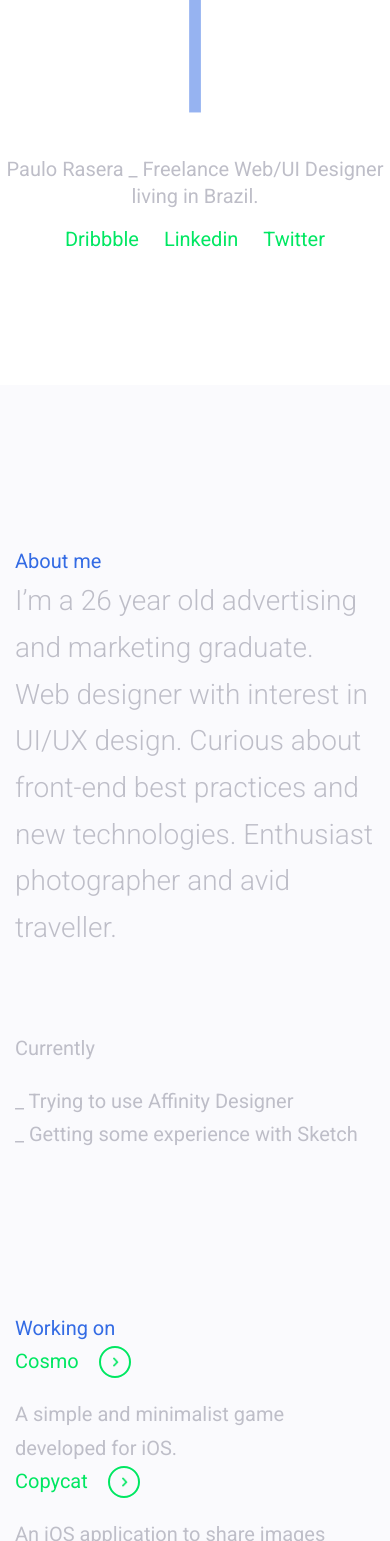
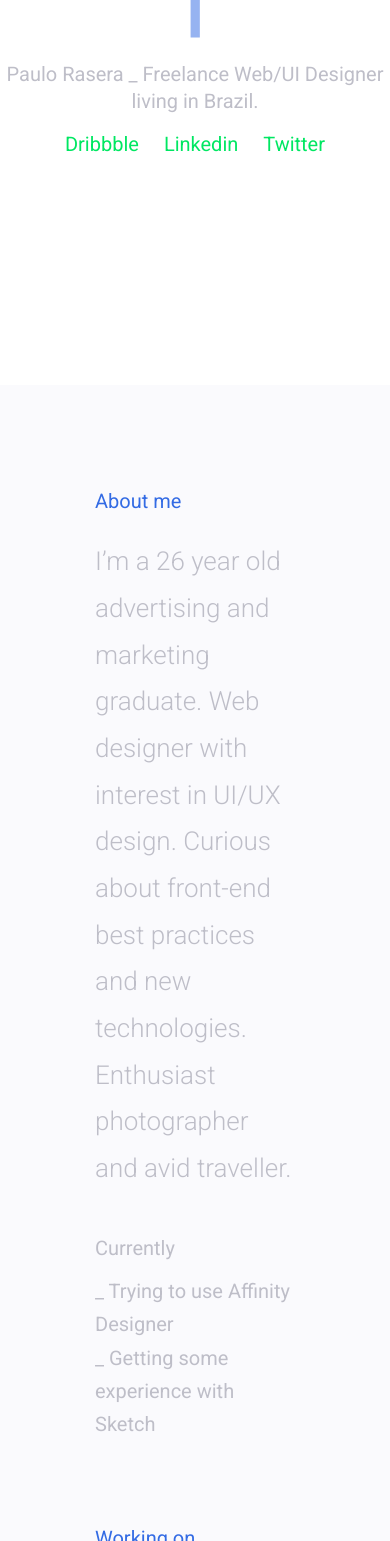
Before and after one commit to moisespio/rasera, a plain HTML site: page index.html in a window 390 px wide. Shown: the part 459-2000 px from the top of the page. Drawn offline with Linux system fonts and the light colour scheme.

Commit message:
A lot of ajustments

```diff
--- a/index.html
+++ b/index.html
@@ -1,5 +1,5 @@
 <!doctype html>
-<html class="no-js" lang="">
+<html class="no-js" lang="en-US">
 
 <head>
     <meta charset="utf-8">
@@ -12,12 +12,12 @@
     <link rel="stylesheet" href="public/styles/main.css">
 </head>
 
-<body>
-    <a href="mailto:hi@rasera.me" class="hi" data-2200-start="transform: translateY(0px);" data-2400="transform: translateY(-80px)"><span>Hi</span></a>
+<body id="skrollr-body">
+    <a href="mailto:hi@rasera.me" class="hi"><span>Hi</span></a>
 
     <section id="presentation">
         <div class="content">
-            <div data-0="transform: translateY(0px);" data-1000="transform: translateY(-500px)">
+            <div data-0-start="transform: translateY(0px);" data-1000="transform: translateY(-500px)">
                 <h1></h1>
                 <h3>Paulo Rasera _ Freelance Web/UI Designer living in Brazil.</h3>
                 <ul>
@@ -62,8 +62,7 @@
                 </div>
                 <div class="col-md-4">
                     <a href="#one">Cosmo</a>
-                    <p>A simple and minimalist game
-                        <br>developed for iOS.</p>
+                    <p>A simple and minimalist game developed for iOS.</p>
                 </div>
                 <div class="col-md-4">
                     <a href="#two">Copycat</a>
--- a/public/scripts/all.js
+++ b/public/scripts/all.js
@@ -13,4 +13,7 @@ $('.carousel').owlCarousel({
     dots: false,
 });
 
-var s = skrollr.init();
+var istouchdevice = 'ontouchstart' in document.documentElement;
+if(!istouchdevice){
+    var s = skrollr.init();
+};
--- a/sources/scripts/app.js
+++ b/sources/scripts/app.js
@@ -13,4 +13,7 @@ $('.carousel').owlCarousel({
     dots: false,
 });
 
-var s = skrollr.init();
+var istouchdevice = 'ontouchstart' in document.documentElement;
+if(!istouchdevice){
+    var s = skrollr.init();
+};
--- a/sources/styles/base/_page.scss
+++ b/sources/styles/base/_page.scss
@@ -1,8 +1,16 @@
-@keyframes shake{
-	0% { transform: rotateZ(0deg) translate(-50%, -50%); }
-    35% { transform: rotateZ(-6deg) translate(-50%, -50%); }
-    65% { transform: rotateZ(3deg) translate(-50%, -50%); }
-	100% { transform: rotateZ(0deg) translate(-50%, -50%); }
+@keyframes shake {
+    0% {
+        transform: rotateZ(0deg) translate(-50%, -50%);
+    }
+    35% {
+        transform: rotateZ(-6deg) translate(-50%, -50%);
+    }
+    65% {
+        transform: rotateZ(3deg) translate(-50%, -50%);
+    }
+    100% {
+        transform: rotateZ(0deg) translate(-50%, -50%);
+    }
 }
 
 body {
@@ -43,3 +51,13 @@ body {
         }
     }
 }
+
+::-moz-selection {
+    background: $green;
+    color: white;
+}
+
+::selection {
+    background: $green;
+    color: white;
+}
--- a/sources/styles/sections/_about.scss
+++ b/sources/styles/sections/_about.scss
@@ -1,6 +1,6 @@
 #about {
     background: $light-grey;
-    padding: 160px 0 80px 0;
+    padding: 160px 0 20px 0;
     line-height: 25pt;
     color: $grey;
     h2 {
@@ -13,6 +13,5 @@
     }
     h4 {
         margin: 80px 0 20px;
-        margin: 80px 0 20px;
     }
 }
--- a/sources/styles/sections/_media.scss
+++ b/sources/styles/sections/_media.scss
@@ -1,48 +1,79 @@
-/*@media (max-width: 992px) {
-    // Presentation Title
-    #presentation .content h1 {
-        font-size: 80px;
+/* Tablets */
+
+@media (max-width: 992px) {
+    /* Font size */
+
+    #presentation .content,
+    #about,
+    #details,
+    #works,
+    #talk .content {
+        h2, h3, h4, ul, li, p, a {
+            font-size: 20px;
+        }
     }
-    #presentation .content .typed-cursor {
-        font-size: 110px;
+    /* Presentation */
+
+    #presentation .content {
+        h1 {
+            font-size: 80px;
+        }
+        .typed-cursor {
+            font-size: 110px;
+        }
+        h3 {
+            margin: 20px 0;
+        }
     }
-    .hi {
-        @include position(fixed, 10px 10px null null);
+    /* About & Works */
+
+    #about {
+        padding: 100px 80px 40px;
+        h4 {
+            margin: 40px 0 10px;
+        }
+        p {
+            font-size: 26px;
+        }
     }
+    #works {
+        padding: 40px 80px 100px;
+        a, p {
+            margin: 0 0 20px;
+        }
+        a:after {
+            top: 8px;
+            left: 10px;
+            width: 28px;
+            height: 28px;
+            background: url(../images/arrow.png) 10px center no-repeat;
+            background-size: 6px;
+        }
+    }
+    #about,
+    #works {
+        h2 {
+            margin: 0 0 20px 0;
+        }
+    }
+    /* Work */
+
     .owl-nav {
         display: none;
     }
-}
+    /* Talk */
 
-@media (max-width: 768px) {
-    body {
-        font-size: 15px;
-    }
-    h2 {
-        margin-bottom: 20px;
-        font-size: 20px;
-    }
-    #presentation .content h1 {
-        font-size: 40px;
-    }
-    #presentation .content .typed-cursor {
-        font-size: 60px;
-    }
-    #about {
-        line-height: 20pt;
-    }
-    #about p {
-        font-size: 20px;
-        line-height: 30pt;
+    #talk .content {
+        h1 {
+            font-size: 60px;
+            margin-bottom: 60px;
+        }
+        .button {
+            margin-top: 60px;
+            padding: 19px 50px;
+            font-size: 18px;
+        }
     }
 }
 
-::-moz-selection {
-    background: $green;
-    color: white;
-}
-
-::selection {
-    background: $green;
-    color: white;
-}*/
+@media (max-width: 768px) {}
--- a/sources/styles/sections/_talk.scss
+++ b/sources/styles/sections/_talk.scss
@@ -1,7 +1,5 @@
 #talk {
     text-align: center;
-    /*padding: 160px 0;*/
-
     height: 100vh;
     .content {
         width: 100%;
```
Also changed, not shown: public/styles/main.css. Lines whose indentation alone changed are shown as unchanged.
